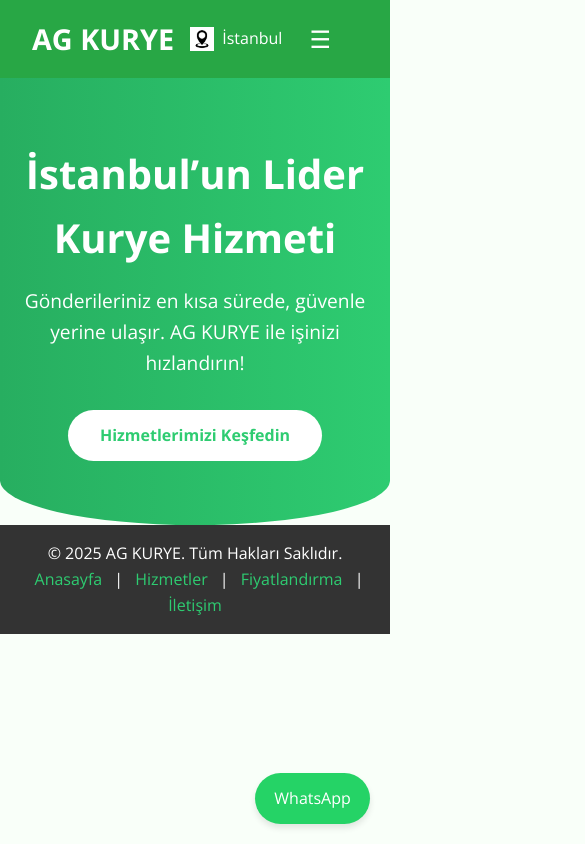
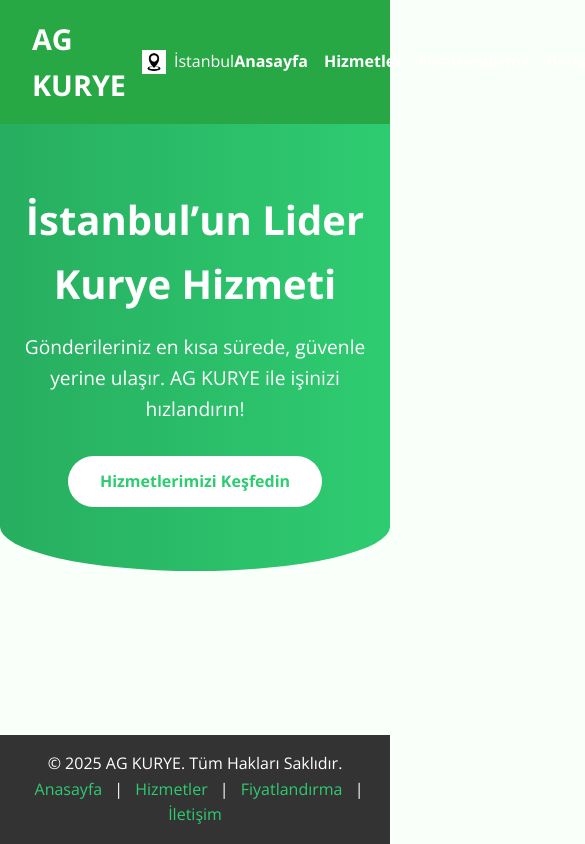
Before and after one commit to Alperengenc97/ilksitem, a plain HTML site: page index.html in a window 390 px wide. Shown: the top 844 px of the page, 585 px wide, since content can reach past the window. Drawn offline with nearby package versions, Linux system fonts and the light colour scheme.

Commit message:
Update index.html

```diff
--- a/index.html
+++ b/index.html
@@ -14,14 +14,19 @@
             box-sizing: border-box;
         }
         html, body {
-            overflow-x: hidden;
+            height: 100%;
+            display: flex;
+            flex-direction: column;
             font-family: 'Open Sans', sans-serif;
             line-height: 1.6;
             background-color: #f9fff9;
             color: #333;
         }
+        main {
+            flex: 1;
+        }
         header {
-            background-color: #28a745; /* Daha canlı yeşil */
+            background-color: #28a745;
             color: white;
             padding: 1rem 2rem;
             display: flex;
@@ -44,12 +49,7 @@
             font-weight: bold;
         }
         nav ul li a:hover {
-            color: #b8f1c4; /* Daha belirgin hover rengi */
-        }
-        .menu-toggle {
-            display: none;
-            cursor: pointer;
-            font-size: 1.5rem;
+            color: #b8f1c4;
         }
         .hero {
             text-align: center;
@@ -86,6 +86,10 @@
             color: white;
             text-align: center;
             padding: 1rem 0;
+            position: relative;
+            bottom: 0;
+            width: 100%;
+            margin-top: auto;
         }
         footer a {
             color: #2ecc71;
@@ -95,24 +99,10 @@
         footer a:hover {
             text-decoration: underline;
         }
-        @media (max-width: 768px) {
-            .menu-toggle {
-                display: block;
-            }
-            nav ul {
-                display: none;
-                flex-direction: column;
-                gap: 0.5rem;
-            }
-            nav ul.active {
-                display: flex;
-            }
-        }
     </style>
 </head>
 <body>
     <header>
-        <!-- AG KURYE ve İstanbul -->
         <div style="display: flex; align-items: center; gap: 1rem;">
             <h1 style="margin: 0; font-size: 1.8rem;">AG KURYE</h1>
             <div style="display: flex; align-items: center; gap: 0.5rem;">
@@ -120,9 +110,6 @@
                 <span style="font-size: 1rem; color: white;">İstanbul</span>
             </div>
         </div>
-
-        <!-- Menü -->
-        <div class="menu-toggle" onclick="toggleMenu()">☰</div>
         <nav>
             <ul>
                 <li><a href="index.html">Anasayfa</a></li>
@@ -133,16 +120,13 @@
         </nav>
     </header>
 
-    <!-- WhatsApp Butonu -->
-    <a href="https://wa.me/905400199734" target="_blank" style="position: fixed; bottom: 20px; right: 20px; background-color: #25D366; color: white; padding: 0.8rem 1.2rem; border-radius: 50px; box-shadow: 0 4px 6px rgba(0, 0, 0, 0.1); text-decoration: none; font-size: 1rem; z-index: 1000;">
-        WhatsApp
-    </a>
-
-    <section class="hero">
-        <h2>İstanbul’un Lider Kurye Hizmeti</h2>
-        <p>Gönderileriniz en kısa sürede, güvenle yerine ulaşır. AG KURYE ile işinizi hızlandırın!</p>
-        <a href="#services">Hizmetlerimizi Keşfedin</a>
-    </section>
+    <main>
+        <section class="hero">
+            <h2>İstanbul’un Lider Kurye Hizmeti</h2>
+            <p>Gönderileriniz en kısa sürede, güvenle yerine ulaşır. AG KURYE ile işinizi hızlandırın!</p>
+            <a href="#services">Hizmetlerimizi Keşfedin</a>
+        </section>
+    </main>
 
     <footer>
         <p>&copy; 2025 AG KURYE. Tüm Hakları Saklıdır.</p>
@@ -153,12 +137,5 @@
             <a href="#contact">İletişim</a>
         </p>
     </footer>
-
-    <script>
-        function toggleMenu() {
-            const menu = document.querySelector('nav ul');
-            menu.classList.toggle('active');
-        }
-    </script>
 </body>
 </html>
```
